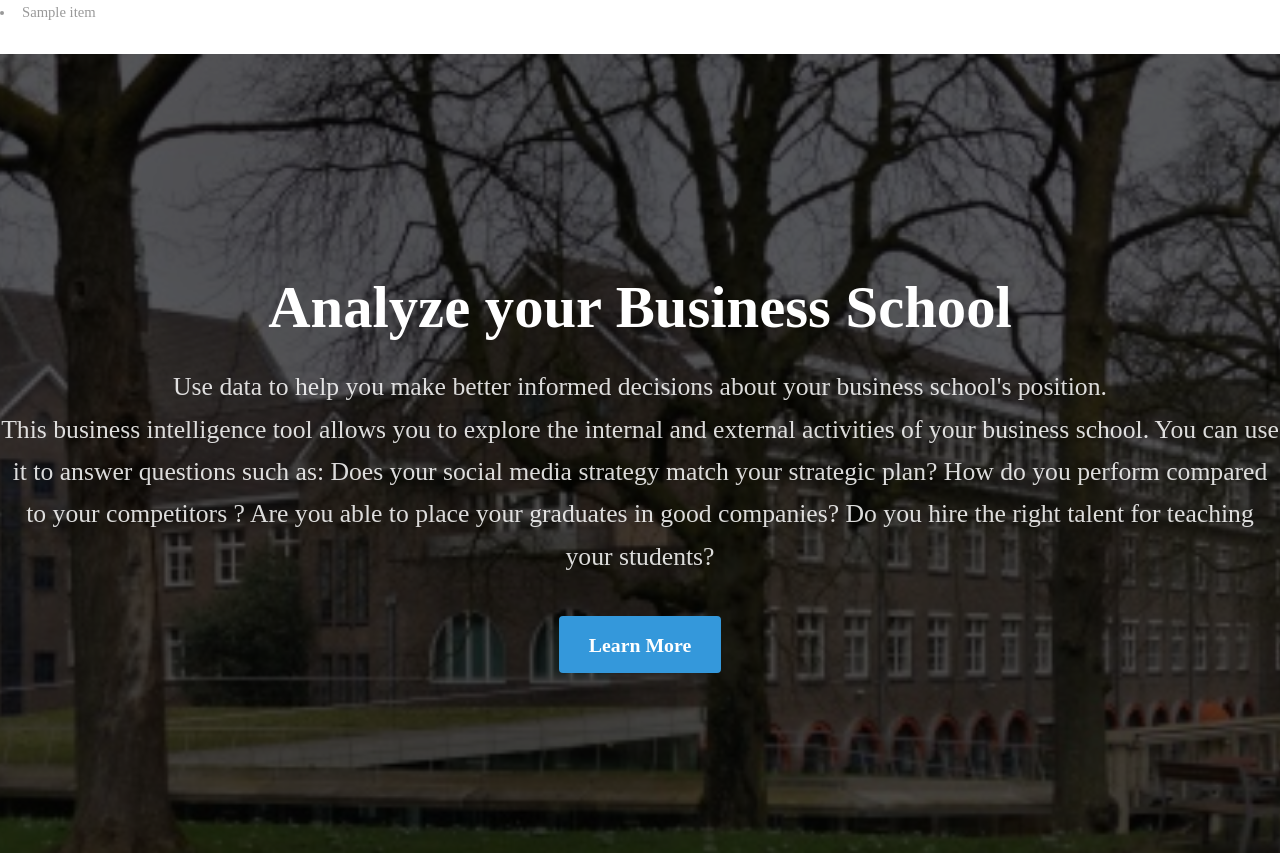
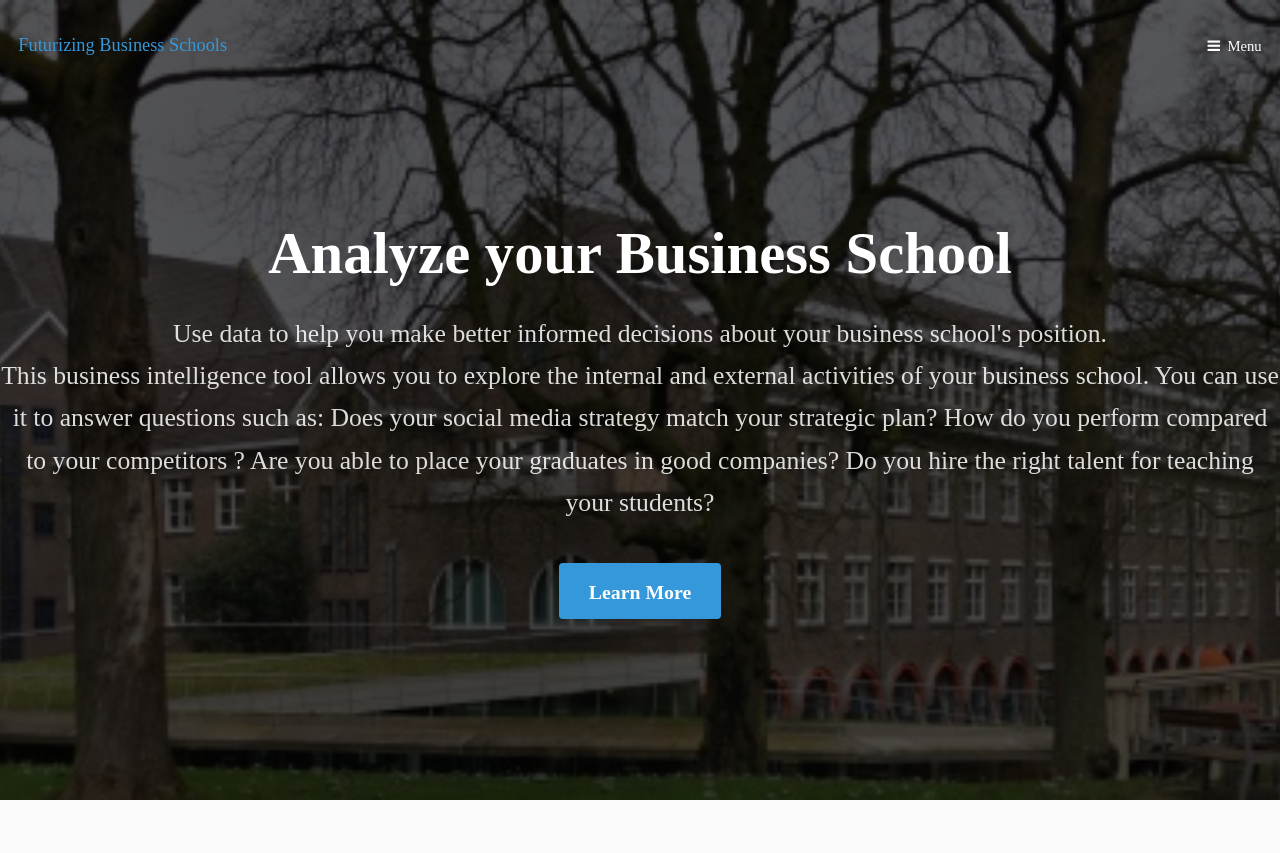
Before and after one commit to katerinabc/fbs-webapp, a Flask app: template templates/index.html in a window 1280 px wide. Shown: the top 853 px of the page. Run offline with Flask 2, Linux system fonts and the light colour scheme; the template is opened without the code that fills it: most values are stand-ins (such as "Sample title", 1, 10 or a date in 2020); some libraries are stand-ins or nearby versions; some web fonts are replaced.

Commit message:
updated html files

```diff
--- a/main.py
+++ b/main.py
@@ -1,20 +1,20 @@
 
 # A very simple Flask Hello World app for you to get started with...
 
-from flask import Flask, request, render_template, redirect, send_from_directory
-from flask.ext.navigation import Navigation
+from flask import Flask, render_template
+#from flask.ext.navigation import Navigation
 
 app = Flask(__name__)
-nav = Navigation(app)
+#nav = Navigation(app)
 
 #@app.route('/')
 #def hello_world():
 #    return 'Hello from Flask!'
 
 ############LANDING PAGE & INSTRUCTIONS##################
-nav.Bar('top', [
-    nav.Item('Home', 'Dashboard', 'Data Collection', 'Human Capital Strategy'),
-])
+#nav.Bar('top', [
+#    nav.Item('Home', 'Dashboard', 'Data Collection', 'Human Capital Strategy'),
+#])
 
 @app.route("/")
 def index():
--- a/templates/index.html
+++ b/templates/index.html
@@ -20,20 +20,30 @@
 	<body>
 
 		<!-- Header -->
-			<!--<header id="header" class="alt">
+		    <header id="header" class="alt">
 				<div class="logo"><a href="index">Futurizing Business Schools</a></div>
-				<a href="#menu">Menu</a>-->
+				<a href="#menu">Menu</a>
+			</header>
 
 
 		<!-- Nav -->
-		  <ul>
+		  <!--<ul>
             {% for item in nav.top %}
             <li class="{{ 'active' if item.is_active else '' }}">
                 <a href="{{ item.url }}">{{ item.label }}</a>
             </li>
             {% endfor %}
-        </ul>
-    </header>
+        </ul>-->
+        <nav id="menu">
+				<ul class="links">
+					<li><a href="templates/index.html ">Home</a></li>
+					<li><a href="templates/skillsdashboard.html">Skills Dashboard</a></li>
+					<li><a href="templates/DataCollection.html">Data Collection</a></li>
+					<li><a href="templates/vacancydata.html">Human Capital Strategy </a></li>
+				</ul>
+			</nav>
+
+
 
 		<!-- Banner -->
 			<section id="banner">
```
